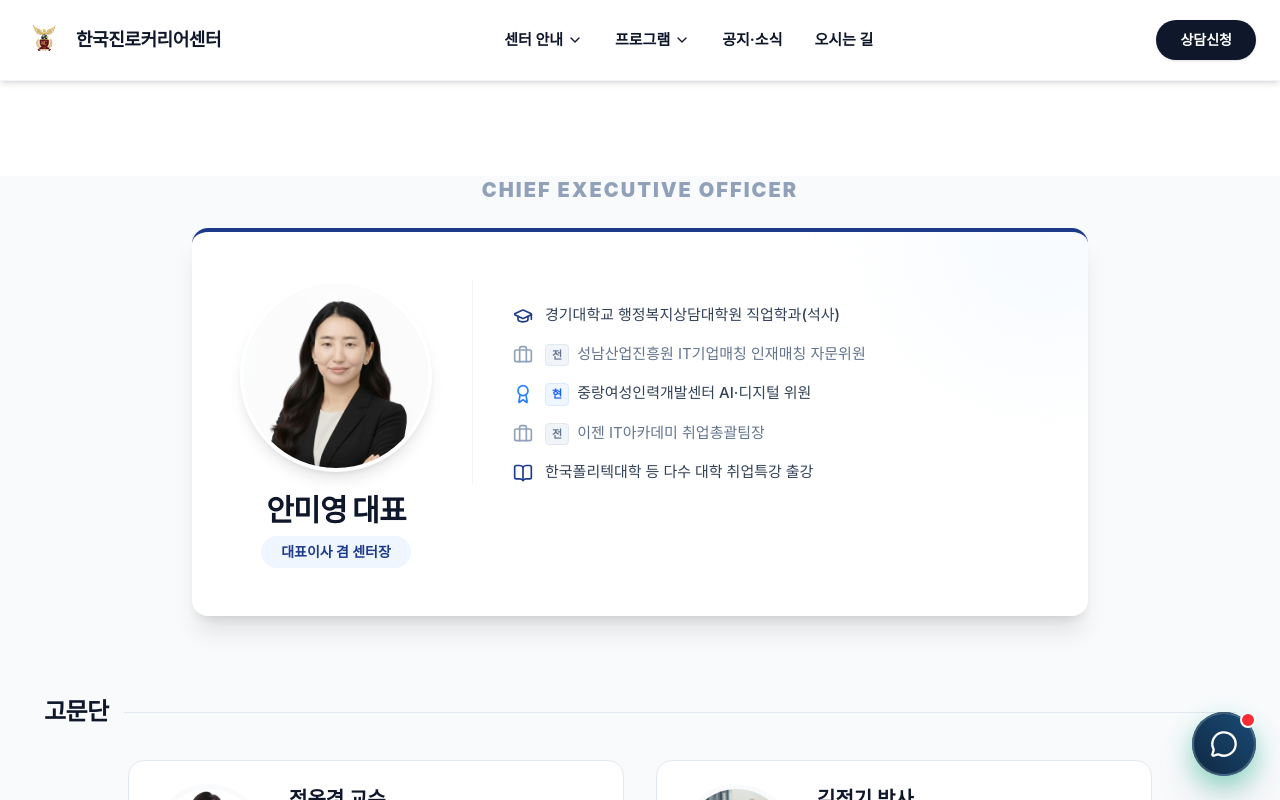
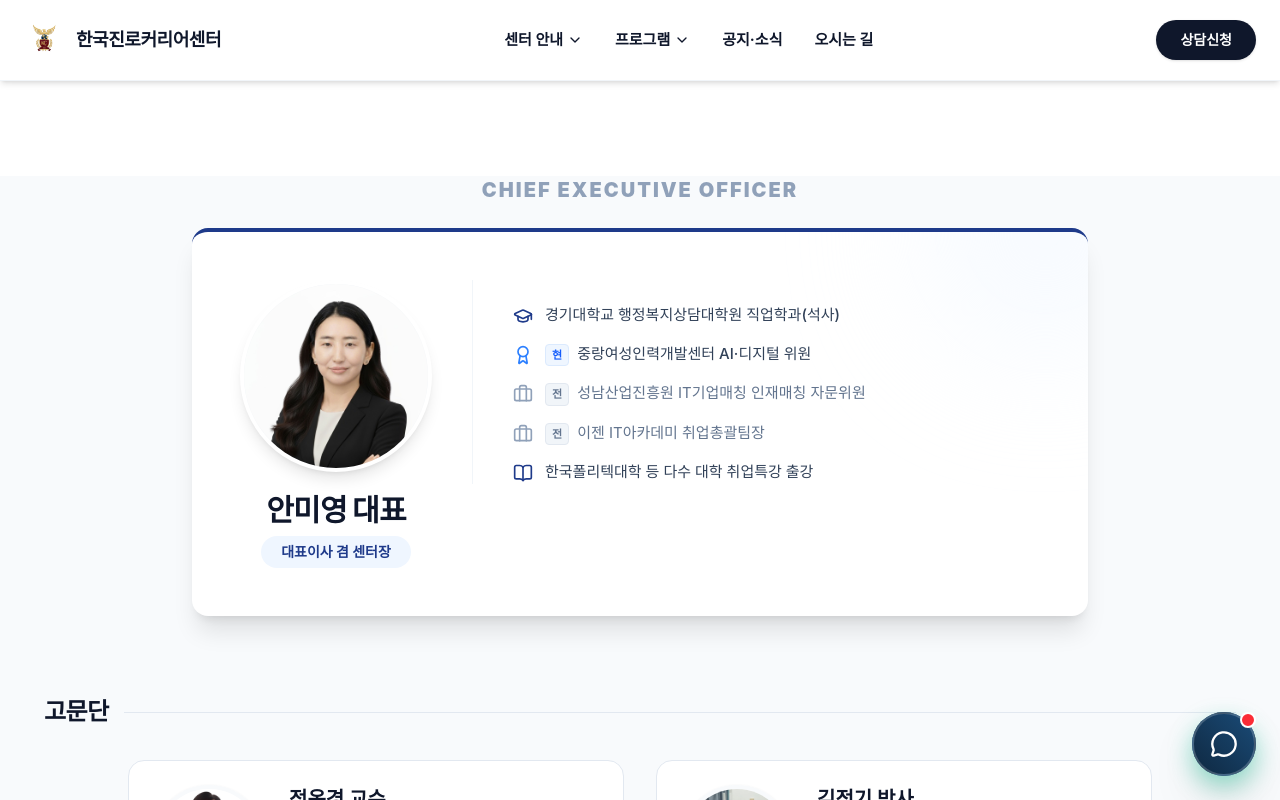
Before and after one commit to Minkkaeng/Korea-Career-Center, a React (Vite) app: page /organization in a window 1280 px wide. Shown: the top 800 px of the page. Built offline with nearby package versions, Linux system fonts and the light colour scheme.

Commit message:
style: reorder CEO profile items to place current roles before former roles

```diff
--- a/src/pages/Organization.tsx
+++ b/src/pages/Organization.tsx
@@ -130,17 +130,17 @@ export default function Organization() {
                     <span className="font-medium text-slate-700">경기대학교 행정복지상담대학원 직업학과(석사)</span>
                   </li>
                   <li className="flex items-start gap-3">
+                    <Award className="w-5 h-5 text-blue-500 shrink-0 mt-0.5" />
+                    <div>
+                      <span className="inline-block px-1.5 py-0.5 bg-blue-50 text-blue-600 text-[11px] font-black rounded mr-2 border border-blue-100">현</span>
+                      <span className="font-medium text-slate-700">중랑여성인력개발센터 AI·디지털 위원</span>
+                    </div>
+                  </li>
+                  <li className="flex items-start gap-3">
                     <Briefcase className="w-5 h-5 text-slate-400 shrink-0 mt-0.5" />
                     <div>
                       <span className="inline-block px-1.5 py-0.5 bg-slate-100 text-slate-500 text-[11px] font-black rounded mr-2 border border-slate-200">전</span>
                       <span className="text-slate-500">성남산업진흥원 IT기업매칭 인재매칭 자문위원</span>
-                    </div>
-                  </li>
-                  <li className="flex items-start gap-3">
-                    <Award className="w-5 h-5 text-blue-500 shrink-0 mt-0.5" />
-                    <div>
-                      <span className="inline-block px-1.5 py-0.5 bg-blue-50 text-blue-600 text-[11px] font-black rounded mr-2 border border-blue-100">현</span>
-                      <span className="font-medium text-slate-700">중랑여성인력개발센터 AI·디지털 위원</span>
                     </div>
                   </li>
                   <li className="flex items-start gap-3">
```
